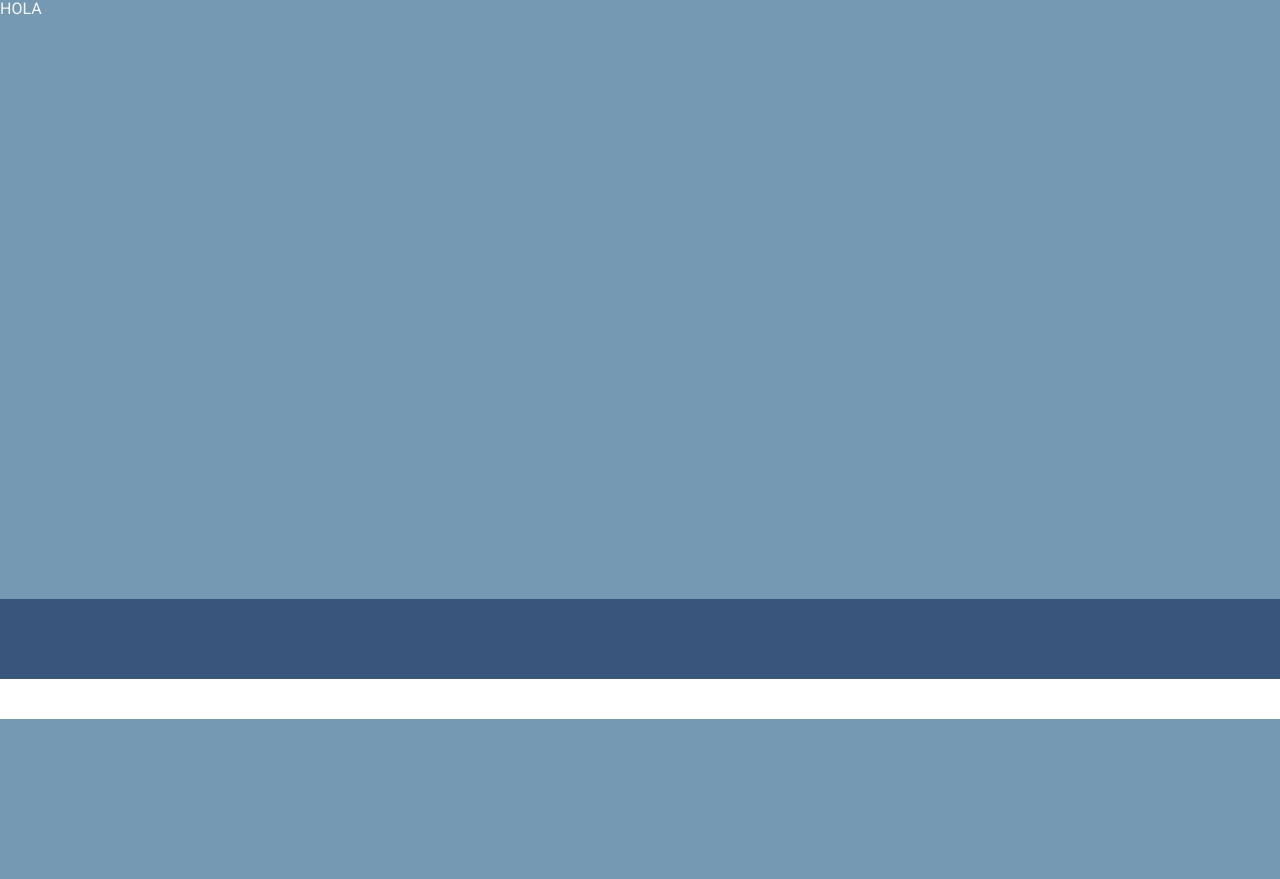
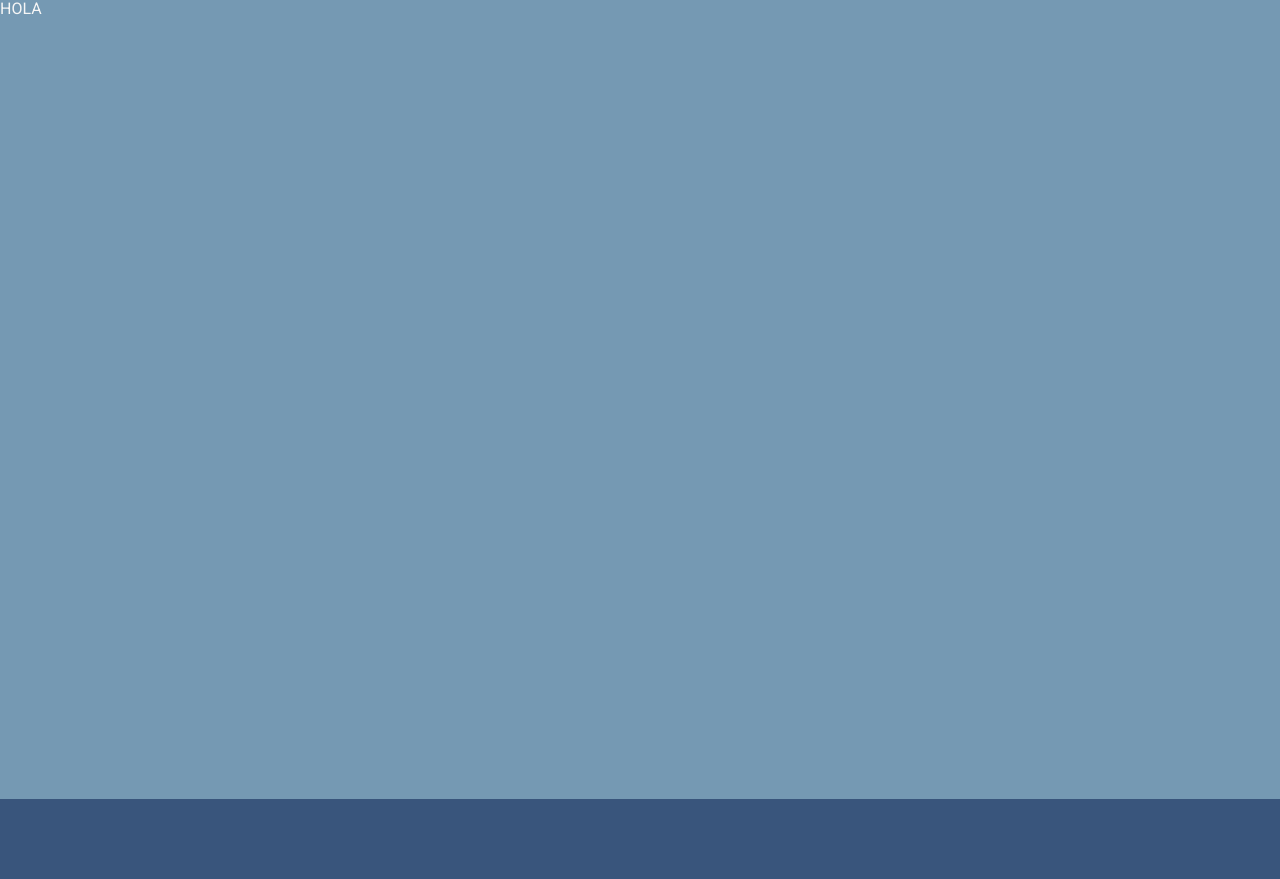
Before and after one commit to abarraza-v/PHP-Crud, a PHP site: page /test.html in a window 1280 px wide. Shown: the part 81-960 px from the top of the page. Before the commit the page ends 800 px from the top, so only its background shows below. Run offline with PHP 8.4, Linux system fonts and the light colour scheme; some libraries are stand-ins or nearby versions.

Commit message:
Style & Fix: Ahora el main tiene minwidth 100vh y se organizó con comentarios la hoja de estilos

```diff
--- a/css/test.css
+++ b/css/test.css
@@ -1,3 +1,6 @@
+/* Estilos globales
+------------------------------------------ */
+
 * {
   margin: 0;
   padding: 0;
@@ -14,6 +17,9 @@ a {
   color: #f6f6f6;
   text-decoration: none;
 }
+
+/* Estilos del Header
+------------------------------------------ */
 
 .l-flex-container {
   display: flex;
@@ -51,6 +57,9 @@ a {
   color: #f6f6f6;
 }
 
+/* Estilos del Nav Principal
+------------------------------------------ */
+
 .c-main-nav {
   display: inline-block;
 }
@@ -82,11 +91,18 @@ a {
   font-size: 1.2em;
 }
 
+/* Estilos del main
+------------------------------------------ */
+
 .c-main {
   width: 100%;
   flex-basis: 600px;
+  min-height: 100vh;
   background-color: #7599b3;
 }
+
+/* Estilos del footer
+------------------------------------------ */
 
 .c-footer {
   width: 100%;
@@ -100,5 +116,8 @@ a {
   font-variation-settings: "FILL" 0, "wght" 350, "GRAD" 0, "opsz" 24;
 }
 
+/* Media Querys
+------------------------------------------ */
+
 @media only screen and (min-width: 768px) {
 }
```
